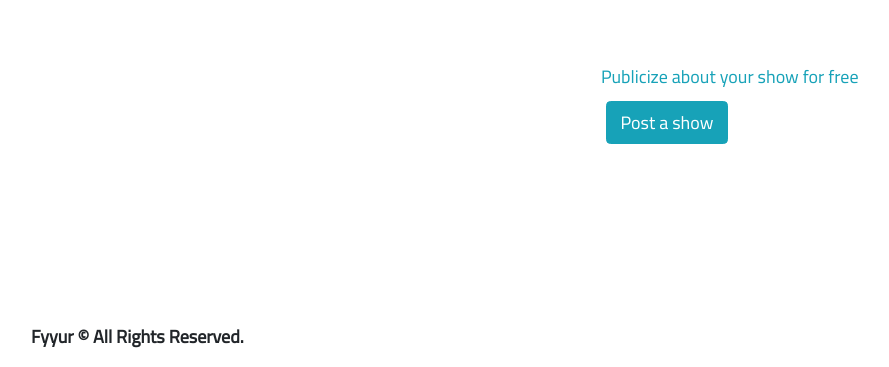
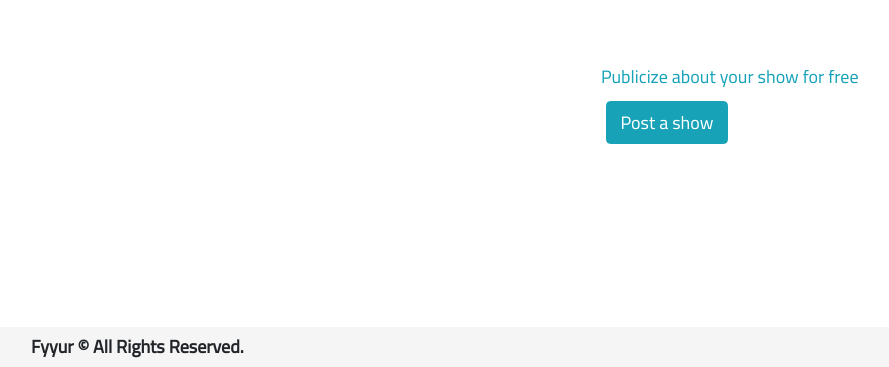
Before and after one commit to o-micron/Fyyur, a Flask app: page / in a window 1280 px wide. Shown: the part 433-800 px from the top of the page, without its empty margins (54-943 px from the left). Run offline with Flask 2, Linux system fonts and the light colour scheme; some libraries are stand-ins or nearby versions; some web fonts are replaced.

Commit message:
Style footer a bit

```diff
--- a/templates/layouts/main.html
+++ b/templates/layouts/main.html
@@ -75,9 +75,9 @@
         bottom: 0;
         width: 100%;
         /* Set the fixed height of the footer here */
-        height: 60px;
-        line-height: 60px; /* Vertically center the text there */
-        background-color: white;
+        height: 40px;
+        line-height: 40px; /* Vertically center the text there */
+        background-color: whitesmoke;
       }
 
 
@@ -95,7 +95,7 @@
       }
 
       code {
-        font-size: 80%;
+        font-size: 50%;
       }
     </style>
     {% block links %}{% endblock %}
```
